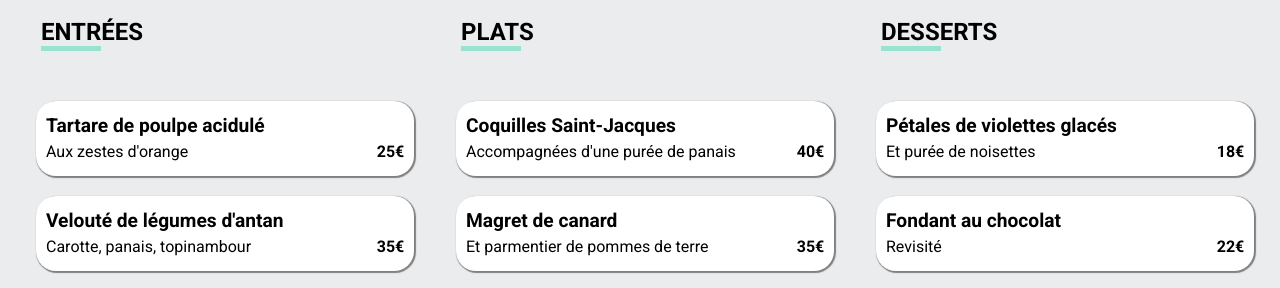
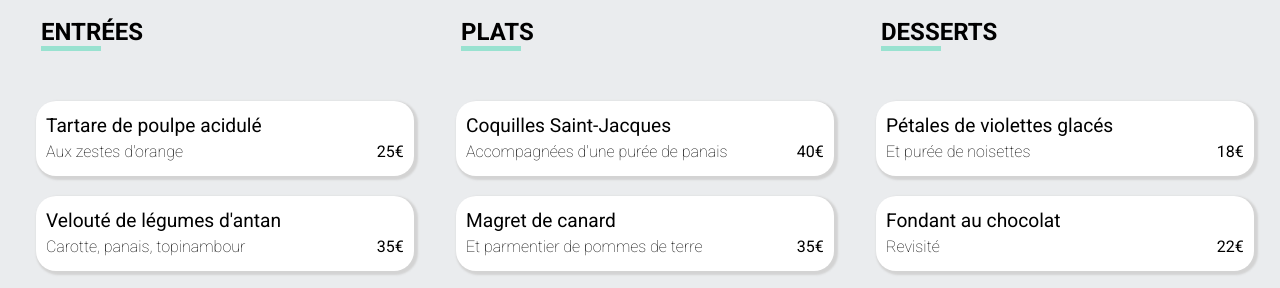
Before and after one commit to yohanetifier/YohanEtifier_3_30032021, a website: page menu-alafrancaise.html in a window 1280 px wide. Shown: the part 640-928 px from the top of the page. Drawn offline with Linux system fonts and the light colour scheme; a web font is replaced by a local one.

Commit message:
update font weight for h4 and meal and price

```diff
--- a/layout/_menu.scss
+++ b/layout/_menu.scss
@@ -1,4 +1,4 @@
-/* Carte la palette du goût */
+/* Carte  */
 
 
 .menu {
@@ -90,7 +90,7 @@
                 margin-top: 20px;
                 background: white;
                 border: none;
-                box-shadow: 1px 1px 1px 1px grey;
+                box-shadow: $box-shadow;
                 width: 100%;
                 height: 75px;
                 display: flex;
@@ -118,6 +118,7 @@
                     & h4{
                         font-size: 1.2rem;
                         width: 300px;
+                        font-weight: 400;
                     }
                     &__description{
                         width: 100%;
@@ -131,6 +132,7 @@
                             width: 350px;
                             font-size: 1rem;
                             height: 100%;
+                            font-weight: 100;
                             white-space: nowrap;
                             overflow: hidden;
                             text-overflow:ellipsis;
@@ -140,7 +142,7 @@
                             width: 30px;
                             height: 100%;
                             margin-top: 0px;
-                            font-weight: bold;
+                            font-weight: 400;
                             font-size: 1rem;
                         }
                     }
--- a/utils/_variables.scss
+++ b/utils/_variables.scss
@@ -7,3 +7,4 @@ $background-discovery: #F2F4F4;
 $color-new: #1E8449;
 $clr-btn-first: rgba(147,86,220,1);
 $clr-btn-second: rgba(255,121,218,1);
+$box-shadow: 2px 2px 2px 2px lightgrey;
```
Also changed, not shown: public/css/style.css, 3 other files.
